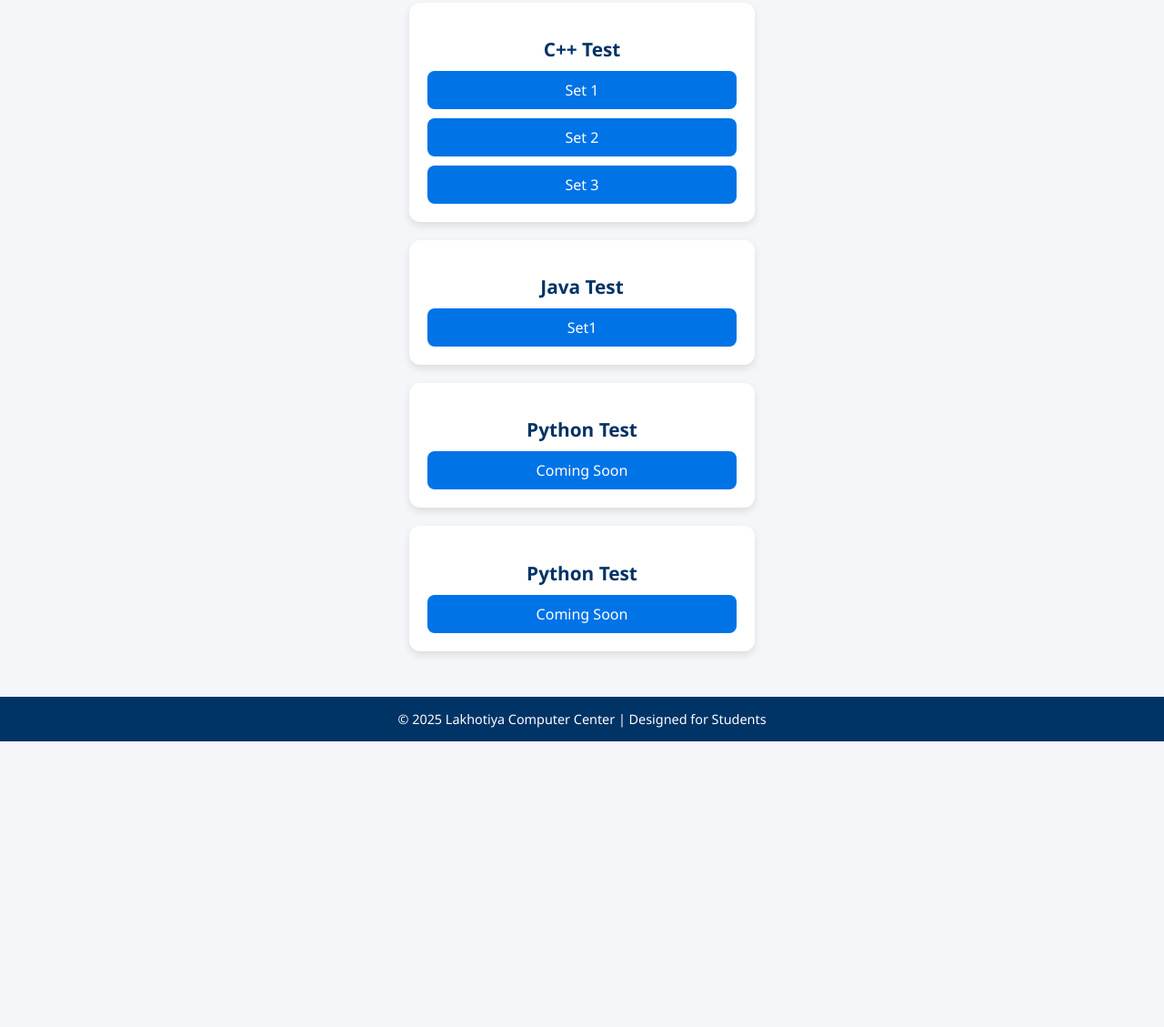
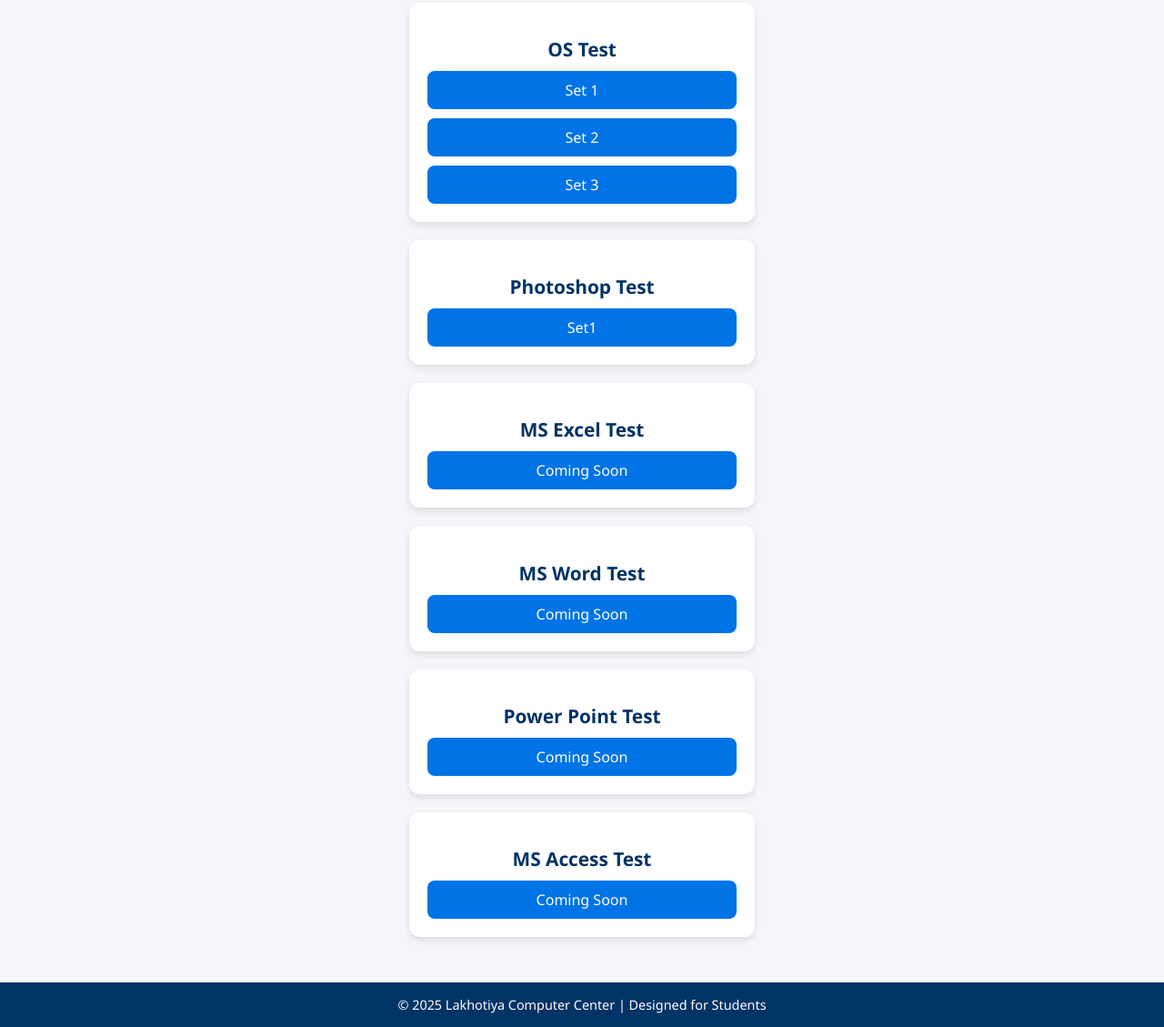
Before and after one commit to lccjamtara/onlinetest, a plain HTML site: page index.html in a window 1280 px wide. Shown: the part 284-1413 px from the top of the page at 91% size. Before the commit the page ends 1099 px from the top, so only its background shows below. Drawn offline with Linux system fonts and the light colour scheme.

Commit message:
Update index.html

```diff
--- a/index.html
+++ b/index.html
@@ -95,20 +95,20 @@
 
       <!----------------------------------------------OS------------------------------------------------------------->
       <div class="test-card">
-        <h2>C++ Test</h2>
+        <h2>OS Test</h2>
         <div class="set-list">
-          <a href="test.html?title=C++%20Set%201&link=https://forms.gle/TUE32KzqDALJq4cs5">Set 1</a>
-          <a href="test.html?title=C++%20Set%202&link=https://forms.gle/8JAFPpMcy57x5PH28">Set 2</a>
-          <a href="test.html?title=C++%20Set%203&link=https://forms.gle/uNduVguYn4D3KcEx5">Set 3</a>
+          <a href="test.html?title=OS%20Set%201&link=https://forms.gle/TUE32KzqDALJq4cs5">Set 1</a>
+          <a href="test.html?title=OS%20Set%202&link=https://forms.gle/8JAFPpMcy57x5PH28">Set 2</a>
+          <a href="test.html?title=OS%20Set%203&link=https://forms.gle/uNduVguYn4D3KcEx5">Set 3</a>
         </div>
       </div>
 
 
       <!----------------------------------------------Photoshop------------------------------------------------------------->
       <div class="test-card">
-        <h2>Java Test</h2>
+        <h2>Photoshop Test</h2>
         <div class="set-list">
-          <a href="test.html?title=C++%20Set%201&link=https://forms.gle/TUE32KzqDALJq4cs5">Set1</a>
+          <a href="test.html?title=Photoshop%20Set%201&link=https://forms.gle/TUE32KzqDALJq4cs5">Set1</a>
         </div>
       </div>
 
@@ -116,7 +116,7 @@
 
       <!----------------------------------------------Excel------------------------------------------------------------->
       <div class="test-card">
-        <h2>Python Test</h2>
+        <h2>MS Excel Test</h2>
         <div class="set-list">
           <a href="#">Coming Soon</a>
         </div>
@@ -124,14 +124,28 @@
 
       <!----------------------------------------------Word------------------------------------------------------------->
       <div class="test-card">
-        <h2>Python Test</h2>
+        <h2>MS Word Test</h2>
+        <div class="set-list">
+          <a href="#">Coming Soon</a>
+        </div>
+      </div>
+
+    <!----------------------------------------------Power Point------------------------------------------------------------->
+      <div class="test-card">
+        <h2>Power Point Test</h2>
         <div class="set-list">
           <a href="#">Coming Soon</a>
         </div>
       </div>
 
 
-
+      <!----------------------------------------------MS Access------------------------------------------------------------->
+      <div class="test-card">
+        <h2>MS Access Test</h2>
+        <div class="set-list">
+          <a href="#">Coming Soon</a>
+        </div>
+      </div>
 
  <!-**********************************************Edit Above Code Only************************************************->
     </div>
```
